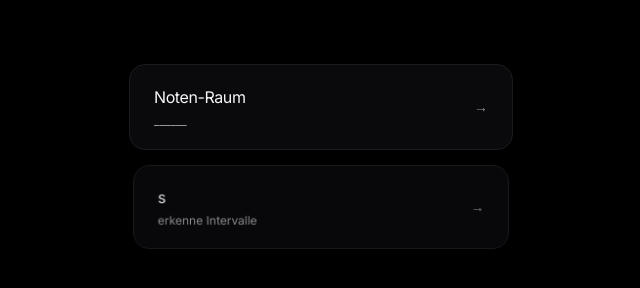
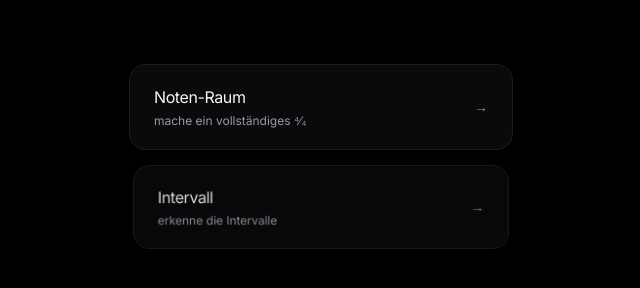
Before and after one commit to Tewe444/musik, a plain HTML site: page index.html in a window 1280 px wide. Shown: the part 240-528 px from the top of the page, without its empty margins (319-959 px from the left). Drawn offline with nearby package versions, Linux system fonts and the light colour scheme.

Commit message:
Update index.html

```diff
--- a/index.html
+++ b/index.html
@@ -167,12 +167,12 @@
         const MAIN_ITEMS = [
             {
                 title: "Noten-Raum",
-                subtitle: "______",
+                subtitle: "mache ein vollständiges ⁴⁄₄",
                 href: "./Noten-Raum/"
             },
             {
-                title: "s",
-                subtitle: "erkenne Intervalle",
+                title: "Intervall",
+                subtitle: "erkenne die Intervalle",
                 href: "./Intervall-Training/"
             }
         ];
```
